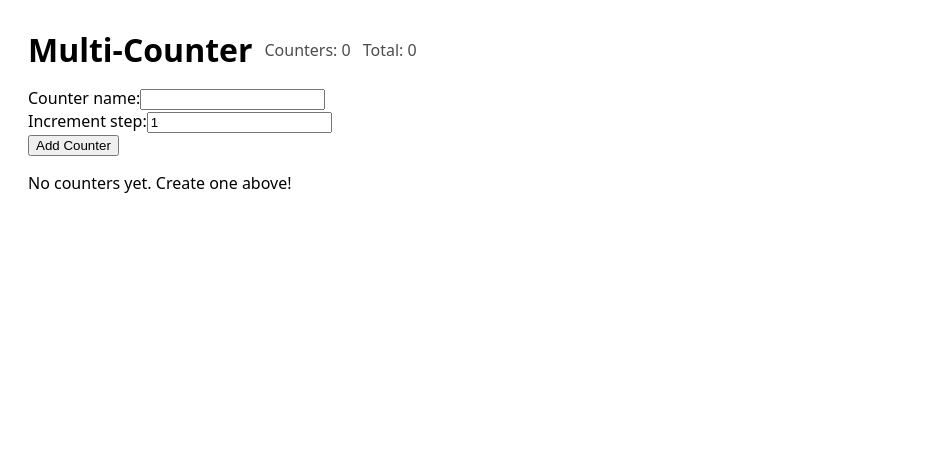
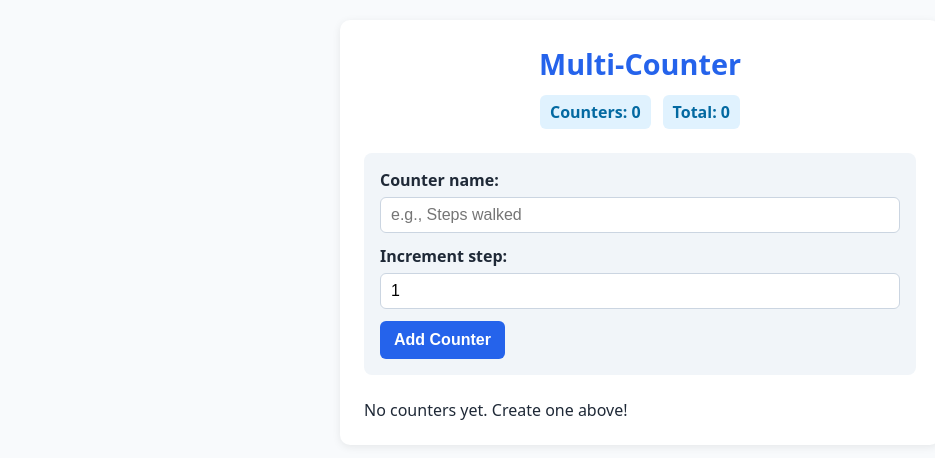
Before and after one commit to yellowlab44/Counter-To-Do-List-React-App-Week-7-Project, a React (Vite) app: page / in a window 1280 px wide. Shown: the top 458 px of the page, without its empty margins (0-935 px from the left). Built offline with nearby package versions, Linux system fonts and the light colour scheme.

Commit message:
Add CSS
Add CSS, Adjust NewCounter.jsx and App.jsx and Main to add className to reference the CSS

```diff
--- a/src/App.jsx
+++ b/src/App.jsx
@@ -3,10 +3,7 @@
  // return <h1 style={{ padding: 20 }}>Hello from React ✅</h1>;
 //}
 
-//import { useState, useMemo } from "react";
-
 //import components:
-
 // Add these after creating NewCounterForm.jsx(1st comp):
 import {useState, useMemo} from "react";
   // import hooks from React library ^
@@ -77,12 +74,21 @@ export default function App() {
 
 // 4) Render the app UI:
   return (
+    <div className="app">
+      <header className="app__header">
+        <h1 className="app__title">Multi-Counter</h1>
+        <div className="summary">
+          <span className="badge">Counters: {counters.length}</span>
+          <span className="badge">Total: {totalCount}</span>
+        </div>
+      </header>
+    {/* Inline styles (no CSS file needed): can be changed to className attributes to sync with CSS file ^
     <div style={{ padding: 20, fontFamily: "system-ui" }}>
       <header style={{ display: "flex", gap: 12, alignItems: "center" }}>
         <h1 style={{ margin: 0 }}>Multi-Counter</h1>
         <span style={{ opacity: 0.7 }}>Counters: {counters.length}</span>
         <span style={{ opacity: 0.7 }}>Total: {totalCount}</span>
-      </header>
+      </header>*/}
 
       {/* Form to add a new counter */}
       <div style={{ marginTop: 16 }}>
--- a/src/components/NewCounterForm.jsx
+++ b/src/components/NewCounterForm.jsx
@@ -35,29 +35,56 @@ export default function NewCounterForm({ onAdd }) {
   }
 
   return (
-    <form onSubmit={handleSubmit}>
-    {/* When the form is submitted, it calls handleSubmit
-    Which outputs what is rendered in the browser */}
-      <div>
-        <label>Counter name:</label>
+    <form className="form" onSubmit={handleSubmit}>
+      <div className="form__row">
+        <label htmlFor="counterName">Counter name:</label>
         <input
+          id="counterName"
+          className="input"
           type="text"
+          placeholder="e.g., Steps walked"
           value={name}
-          onChange={(e) => setName(e.target.value)} // update name as user types
+          onChange={(e) => setName(e.target.value)}
         />
       </div>
 
-      <div>
-        <label>Increment step:</label>
+      <div className="form__row">
+        <label htmlFor="step">Increment step:</label>
         <input
+          id="step"
+          className="input"
           type="number"
           min="1"
           value={step}
-          onChange={(e) => setStep(e.target.value)} // update step
+          onChange={(e) => setStep(e.target.value)}
         />
       </div>
 
-      <button type="submit">Add Counter</button>
+      <button className="btn" type="submit">Add Counter</button>
     </form>
-  );
+
+);
 }
+
+// Alternative inline version without CSS file (goes inside return, replace above^):
+// <form onSubmit={handleSubmit}> When the form is submitted, it calls handleSubmit
+// Which outputs what is rendered in the browser
+    //<div>
+    //  <label>Counter name:</label>
+      //<input
+        //type="text"
+        //value={name}
+        //onChange={(e) => setName(e.target.value)} // update name as user types
+      // />
+// </div>
+// <div>
+// <label>Increment step:</label>
+//  <input
+//      type="number"
+//       min="1"
+//       value={step}
+//       onChange={(e) => setStep(e.target.value)} // update step
+// />
+//    </div>
+//      <button type="submit">Add Counter</button>
+//    </form>
--- a/src/main.jsx
+++ b/src/main.jsx
@@ -1,9 +1,8 @@
 import React from "react";
 import { createRoot } from "react-dom/client";
 import App from "./App.jsx"; // exact file name & extension
-
-// TEMP: comment this out if you don't have styles.css yet
-//import "./styles.css";
+import "./styles.css";
+// Vite automatically bundles your CSS into your app ^
 
 createRoot(document.getElementById("root")).render(
   <React.StrictMode>
--- a/src/styles.css
+++ b/src/styles.css
@@ -1,7 +1,118 @@
 /* Simple CSS: */
+/* Reset some default styles */
+* {
+  box-sizing: border-box;
+  margin: 0;
+  padding: 0;
+}
+
 body {
-    font-family: Arial, sans-serif;
-    margin: 0;
-    padding: 0;
-    background-color: #f4f4f4;
+  font-family: system-ui, -apple-system, "Segoe UI", Roboto, sans-serif;
+  background-color: #f8fafc; /* light gray background */
+  color: #1f2937; /* dark gray text */
+  padding: 20px;
 }
+
+.app {
+  max-width: 600px;
+  margin: 0 auto;
+  background: white;
+  border-radius: 10px;
+  box-shadow: 0 2px 8px rgba(0, 0, 0, 0.08);
+  padding: 24px;
+}
+
+/* Header */
+.app__title {
+  font-size: 1.8rem;
+  color: #2563eb; /* blue */
+  text-align: center;
+  margin-bottom: 12px;
+}
+
+.summary {
+  display: flex;
+  justify-content: center;
+  gap: 12px;
+  margin-bottom: 24px;
+}
+
+.badge {
+  background-color: #e0f2fe;
+  color: #0369a1;
+  padding: 6px 10px;
+  border-radius: 6px;
+  font-weight: 600;
+}
+
+/*  Form  */
+/* ========= Form styles ========= */
+.form {
+  display: flex;
+  flex-direction: column;
+  gap: 12px;
+  background-color: #f1f5f9; /* light gray background */
+  padding: 16px;
+  border-radius: 8px;
+  margin-bottom: 24px;
+}
+
+.form__row {
+  display: flex;
+  flex-direction: column;
+  gap: 6px;
+}
+
+label {
+  font-weight: 600;
+  color: #1f2937;
+}
+
+.input {
+  padding: 8px 10px;
+  border: 1px solid #cbd5e1;
+  border-radius: 6px;
+  font-size: 1rem;
+  transition: border-color 0.2s, box-shadow 0.2s;
+}
+
+.input:focus {
+  border-color: #2563eb; /* blue border */
+  box-shadow: 0 0 0 3px rgba(37, 99, 235, 0.2);
+  outline: none;
+}
+
+/* ========= Buttons ========= */
+.btn {
+  background-color: #2563eb;
+  color: white;
+  border: none;
+  border-radius: 6px;
+  padding: 10px 14px;
+  font-size: 1rem;
+  font-weight: 600;
+  cursor: pointer;
+  transition: background-color 0.2s ease-in-out;
+  align-self: flex-start; /* keeps it left-aligned in form */
+}
+
+.btn:hover {
+  background-color: #1e40af; /* darker blue */
+}
+
+.btn:active {
+  background-color: #1d4ed8;
+}
+/*  Counter List  */
+ul {
+  list-style: none;
+}
+
+li {
+  padding: 8px 0;
+  border-bottom: 1px solid #e2e8f0;
+}
+
+li strong {
+  color: #2563eb;
+}
```
